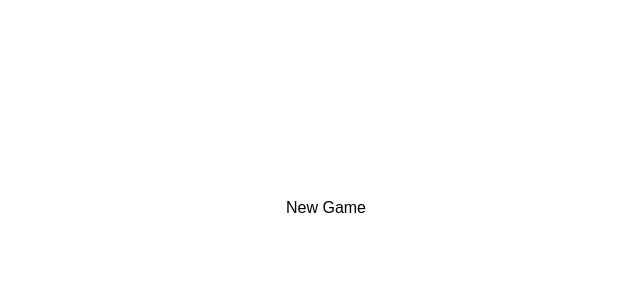
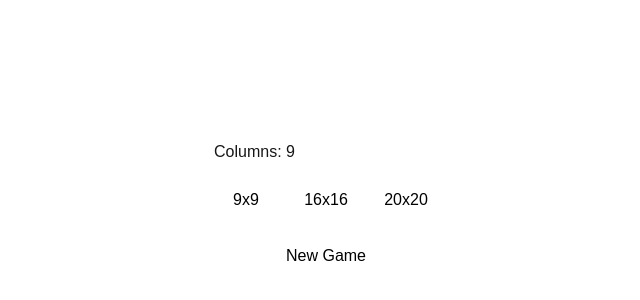
Before and after one commit to PvtWendy/minesweeper-next, a Next.js app: page / in a window 1280 px wide. Shown: the part 192-492 px from the top of the page, without its empty margins (314-954 px from the left). Built offline with nearby package versions, Linux system fonts and the light colour scheme.

Commit message:
feat: Gave the game more difficulties

```diff
--- a/src/pages/index.tsx
+++ b/src/pages/index.tsx
@@ -1,11 +1,4 @@
 import React, { useEffect, useState } from "react";
-
-const initialField = Array(81).fill({
-  isRevealed: false,
-  isMine: false,
-  isFlagged: false,
-  closeMines: 0,
-});
 
 interface field {
   isRevealed: boolean;
@@ -14,9 +7,17 @@ interface field {
   closeMines: number;
 }
 export default function Home() {
+  const [size, setSize] = useState([9, 9]);
+  const initialField = Array(81).fill({
+    isRevealed: false,
+    isMine: false,
+    isFlagged: false,
+    closeMines: 0,
+  });
+
   const [field, setField] = useState(initialField);
   const [gameRunning, setGameRunning] = useState(false);
-  const [columns, setColumns] = useState(9);
+
   const [gameOver, setGameOver] = useState(false);
   const [gameWin, setGameWin] = useState(false);
 
@@ -39,8 +40,8 @@ export default function Home() {
   //So... Direction Offsets exists... It took me a while to grasp it, but damn, does it feel good
   const detectCloseTiles = (i: number) => {
     const closeTiles: Array<number> = [];
-    const position = [Math.floor(i / columns), i % columns];
-    console.log(position)
+    const position = [Math.floor(i / size[0]), i % size[1]];
+
     const positionOffset = [
       [0, 1], //Right
       [0, -1], //Left
@@ -53,31 +54,38 @@ export default function Home() {
     ];
     positionOffset.forEach((e: Array<number>) => {
       const newPos = [e[0] + position[0], e[1] + position[1]];
-      console.log(newPos)
+
       if (
         newPos[0] >= 0 &&
         newPos[1] >= 0 &&
-        newPos[0] < columns  &&
-        newPos[1] < columns
+        newPos[0] < size[0] &&
+        newPos[1] < size[1]
       ) {
-        closeTiles.push(
-          newPos[0] * columns + newPos[1]
-        );
+        closeTiles.push(newPos[0] * size[0] + newPos[1]);
       }
+    });
 
-
-    });
-    console.log(closeTiles)
     return closeTiles;
   };
 
   const handleGameStart = () => {
-    let mineDifficulty = 10;
-    setColumns(9)
+    const sizedField = Array(size[0] * size[1]).fill({
+      isRevealed: false,
+      isMine: false,
+      isFlagged: false,
+      closeMines: 0,
+    });
+
+    let mineDifficulty = Math.floor(
+      Math.random() * (sizedField.length / 5 - sizedField.length / 5 - 4) +
+        (sizedField.length / 5 - 1)
+    );
+
     const placeMine = Array.from({ length: mineDifficulty }, () =>
-      Math.floor(Math.random() * 1 * 81)
+      Math.floor(Math.random() * 1 * sizedField.length)
     );
-    const newField = field.map((c, i) => {
+    console.log(field);
+    const newField = sizedField.map((c, i) => {
       if (placeMine.includes(i) && mineDifficulty >= 0) {
         mineDifficulty--;
         return { ...c, isMine: true };
@@ -107,6 +115,7 @@ export default function Home() {
     setGameOver(false);
     setGameRunning(false);
     setField(initialField);
+
     setGameWin(false);
   };
 
@@ -134,7 +143,13 @@ export default function Home() {
 
     const revealTile = (i: number, newField: field[]) => {
       //Always remember: You need a return case if you're using a recursive function, dumbass...
-      if (i < 0 || i >= 81 || newField[i].isRevealed || gameOver || gameWin) {
+      if (
+        i < 0 ||
+        i >= field.length ||
+        newField[i].isRevealed ||
+        gameOver ||
+        gameWin
+      ) {
         return;
       }
 
@@ -198,6 +213,32 @@ export default function Home() {
   return (
     <div className="w-screen h-screen flex flex-col justify-center items-center gap-10">
       {!gameRunning && (
+        <div className="flex flex-col gap-4">
+          <h1>Columns: {size[1]}</h1>
+          <div className="flex gap-4">
+            <button
+              onClick={() => setSize([9, 9])}
+              className="bg-white text-black   h-10 w-16 rounded-md "
+              id="GameContainer"
+            >
+              9x9
+            </button>
+            <button
+              onClick={() => setSize([16, 16])}
+              className="bg-white text-black   h-10 w-16 rounded-md "
+              id="GameContainer"
+            >
+              16x16
+            </button>
+            <button
+              onClick={() => setSize([20, 20])}
+              className="bg-white text-black  h-10 w-16 rounded-md "
+              id="GameContainer"
+            >
+              20x20
+            </button>
+          </div>
+
           <button
             onClick={() => handleGameStart()}
             className="bg-white text-black  t px-4 py-2 rounded-md "
@@ -205,12 +246,17 @@ export default function Home() {
           >
             New Game
           </button>
+        </div>
       )}
       {gameOver && <p className="text-4xl">Game Over</p>}
       {gameWin && <p className="text-4xl">You Win!</p>}
       {gameRunning && (
         <div
-          className="bg-white w-[20rem] h-[20rem] md:w-[30rem] md:h-[30rem] grid grid-cols-9 grid-rows-9 gap-1 p-1 rounded-md "
+          className="bg-white w-[20rem] h-[20rem] md:w-[40rem] md:h-[40rem] grid grid-cols-9 gap-[1px] p-1 rounded-md "
+          style={{
+            gridTemplateColumns: `repeat(${size[1]}, minmax(0, 1fr))`,
+            gridTemplateRows: `repeat(${size[0]}, minmax(0, 1fr))`,
+          }}
           id="GameContainer"
         >
           {field.map((content, index) => (
@@ -218,9 +264,11 @@ export default function Home() {
               key={index}
               className={
                 content.isRevealed
-                  ? "bg-slate-400 rounded-md hover:cursor-pointer flex justify-center items-center text-red-500 text-xl md:text-4xl"
-                  : "bg-slate-700 rounded-md hover:cursor-pointer flex justify-center items-center text-red-500 texl-xl md:text-4xl"
+                  ? "bg-slate-400 rounded-md hover:cursor-pointer flex justify-center items-center text-red-500"
+                  : "bg-slate-700 rounded-md hover:cursor-pointer flex justify-center items-center text-red-500"
+
               }
+              style={{fontSize: 420 / size[0] +"px"}}
               onAuxClick={() => handleFlag(index)}
               onClick={() => handleReveal(index)}
             >
```
Lines whose indentation alone changed are shown as unchanged.
